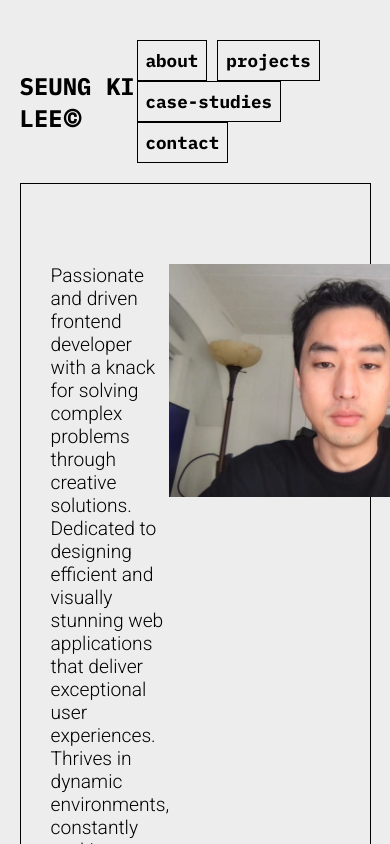
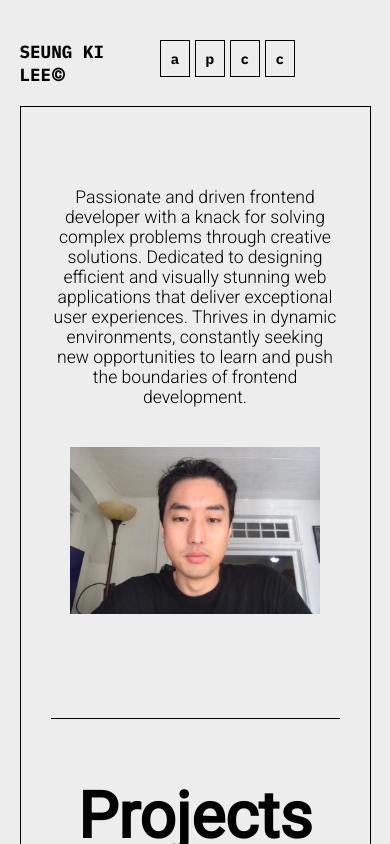
Before and after one commit to stvnlee890/Portfolio2.1, a React (Vite) app: page / in a window 390 px wide. Shown: the top 844 px of the page. Built offline with nearby package versions, Linux system fonts and the light colour scheme.

Commit message:
Work on responsiveness for nav

```diff
--- a/src/components/about/about.css
+++ b/src/components/about/about.css
@@ -23,8 +23,44 @@
     transform: translateY(300px);
 }
 
+
 @media (max-width: 1000px) {
     .about-text {
         font-size: var(--font-size-medium);
     }
-}
+  }
+
+  @media (max-width: 850px) {
+    .about-text {
+        font-size: var(--font-size-small);
+    }
+    .img-portrait {
+        width: 300px;
+    }
+    .about-portrait {
+        width: 300px;
+    }
+  }
+
+  @media (max-width: 750px) {
+
+    .img-portrait {
+        width: 250px;
+    }
+    .about-portrait {
+        width: 250px;
+    }
+  }
+
+  @media (max-width: 630px) {
+    .about-container {
+        display: flex;
+        flex-direction: column;
+    }
+    .about-text > p {
+        text-align: center;
+    }
+    .img-portrait {
+        margin-top: 40px
+    }
+  }
--- a/src/components/navBar/Nav.jsx
+++ b/src/components/navBar/Nav.jsx
@@ -57,12 +57,18 @@ export default function Nav({ appRef, checkLocation, setCheckLocation }) {
       <p ref={nameHeader} onClick={homeClick} className="name">
         SEUNG KI LEE<span>&#169;</span>
       </p>
-      <ul ref={navUl} className={`list-wrapper ${checkLocation}`}>
+      <ul ref={navUl} className={`list-wrapper hide-nav ${checkLocation}`}>
         <li onClick={handleClick}>about</li>
         <li onClick={handleClick}>projects</li>
         <li onClick={handleClick}>case-studies</li>
         <li onClick={handleClick}>contact</li>
       </ul>
+      <ul ref={navUl} className={`list-wrapper unhide-nav ${checkLocation}`}>
+        <li onClick={handleClick}>a</li>
+        <li onClick={handleClick}>p</li>
+        <li onClick={handleClick}>c</li>
+        <li onClick={handleClick}>c</li>
+      </ul>
     </div>
   );
 }
--- a/src/components/navBar/nav.css
+++ b/src/components/navBar/nav.css
@@ -10,7 +10,7 @@
 .name {
   font-family: "IBM Plex Mono", monospace;
   font-weight: 700;
-  font-size: 1.5rem;
+  font-size: var(--font-size-regular);
   align-self: center;
   opacity: 0;
   cursor: pointer;
@@ -28,7 +28,7 @@
   border: 1px solid black;
   /* border-radius: 5px; */
   margin-right: 10px;
-  font-size: 1.1rem;
+  font-size: var(--font-size-small);
   padding: 8px;
   transform: translateY(50px);
   cursor: pointer;
@@ -47,3 +47,37 @@
 .hidden-nav {
   visibility: hidden;
 }
+
+
+@media (max-width: 750px) {
+  .list-wrapper > li {
+    font-size: var(--font-size-xsmall);
+  }
+  .name {
+    font-size: var(--font-size-small);
+  }
+}
+
+@media (max-width: 650px) {
+  .list-wrapper > li {
+    margin-right: 5px;
+    width: 30px;
+    text-align: center;
+  }
+
+  .nav-container {
+    grid-template-columns: .4fr .5fr;
+  }
+  .hide-nav {
+    display: none;
+  }
+  .unhide-nav {
+    display: block;
+  }
+}
+
+@media (min-width: 651px) {
+  .unhide-nav {
+    display: none;
+  }
+}
```
